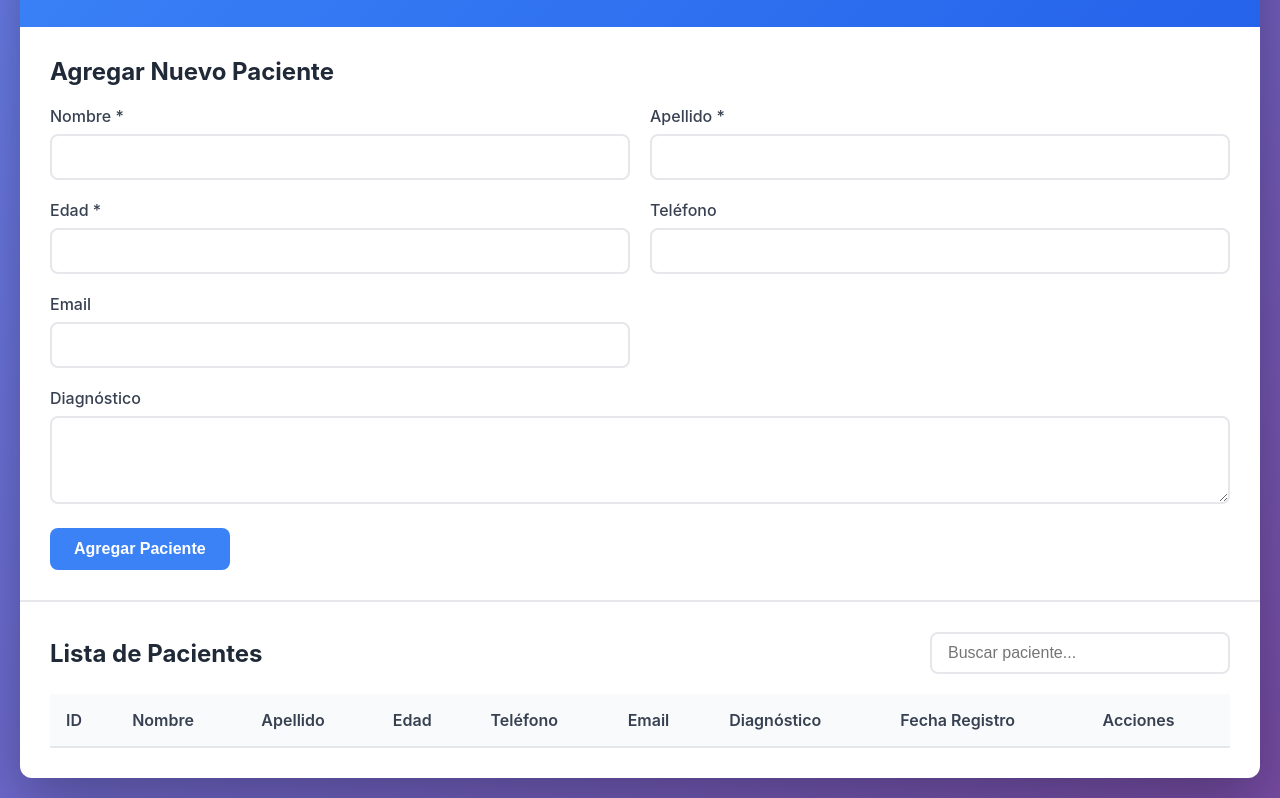
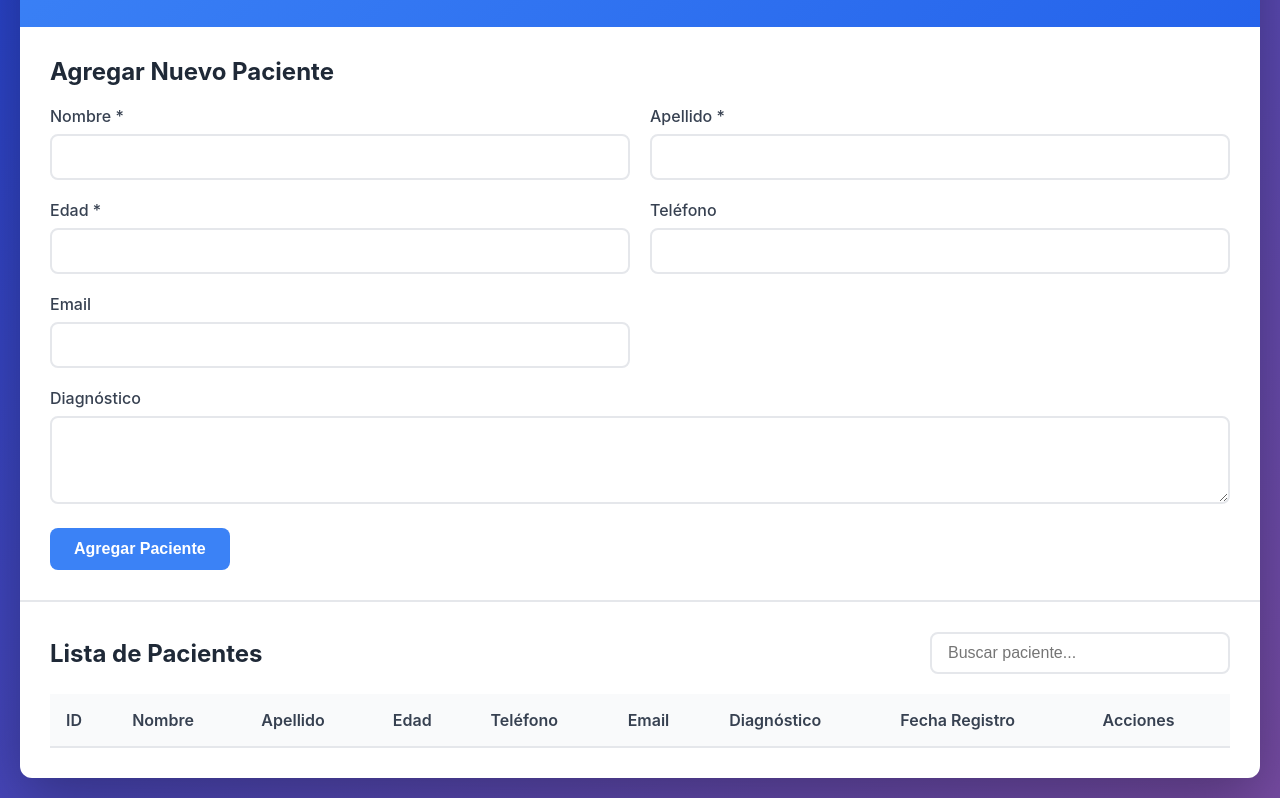
Before and after one commit to luisnavarrete12/Doctoring, a website: page public/index.html in a window 1280 px wide. Shown: the part 131-929 px from the top of the page. Drawn offline with Linux system fonts and the light colour scheme; no server answers; sample sign-in values are in the browser's storage.

Commit message:
Cambio en el color

```diff
--- a/public/css/style.css
+++ b/public/css/style.css
@@ -31,7 +31,7 @@
 
 body {
     font-family: -apple-system, BlinkMacSystemFont, 'Segoe UI', Roboto, 'Helvetica Neue', Arial, sans-serif;
-    background: linear-gradient(135deg, #667eea 0%, #764ba2 100%);
+    background: linear-gradient(135deg, #2442c9 0%, #764ba2 100%);
     min-height: 100vh;
     padding: 20px;
 }
```
